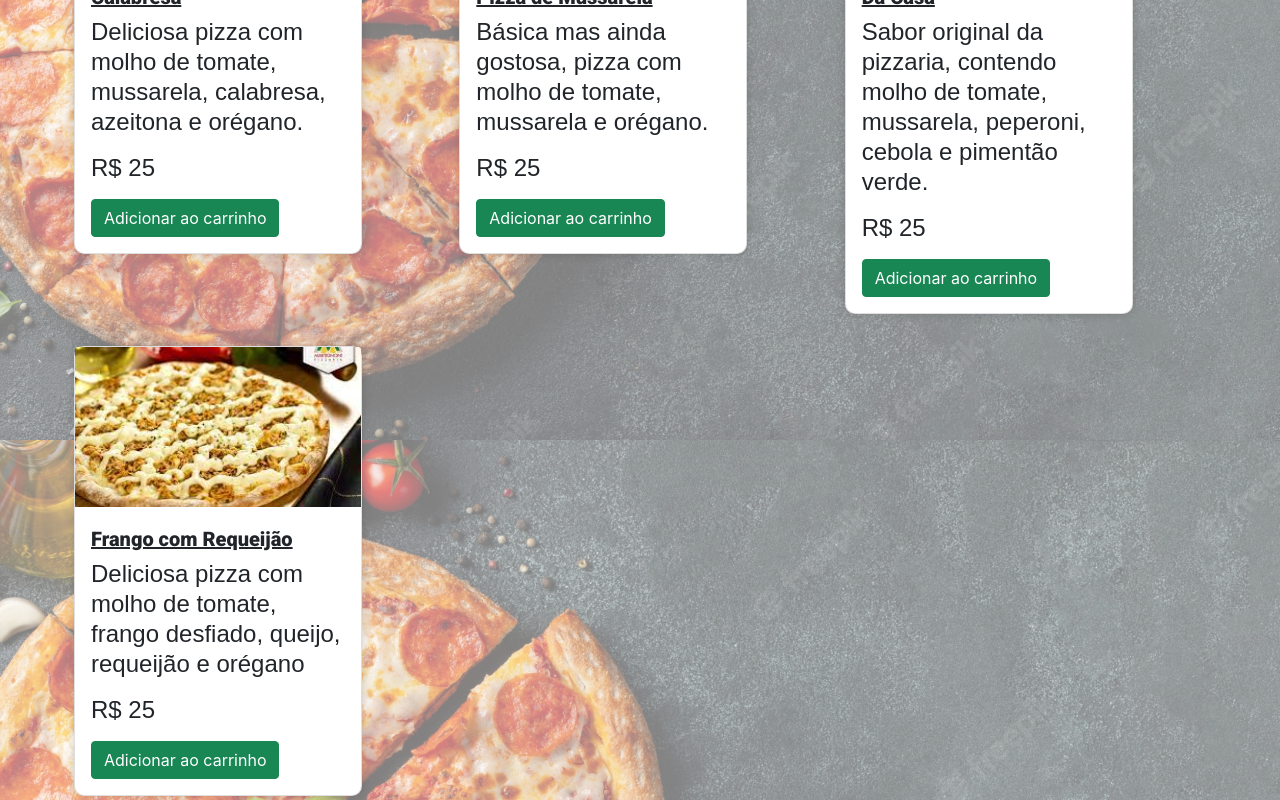
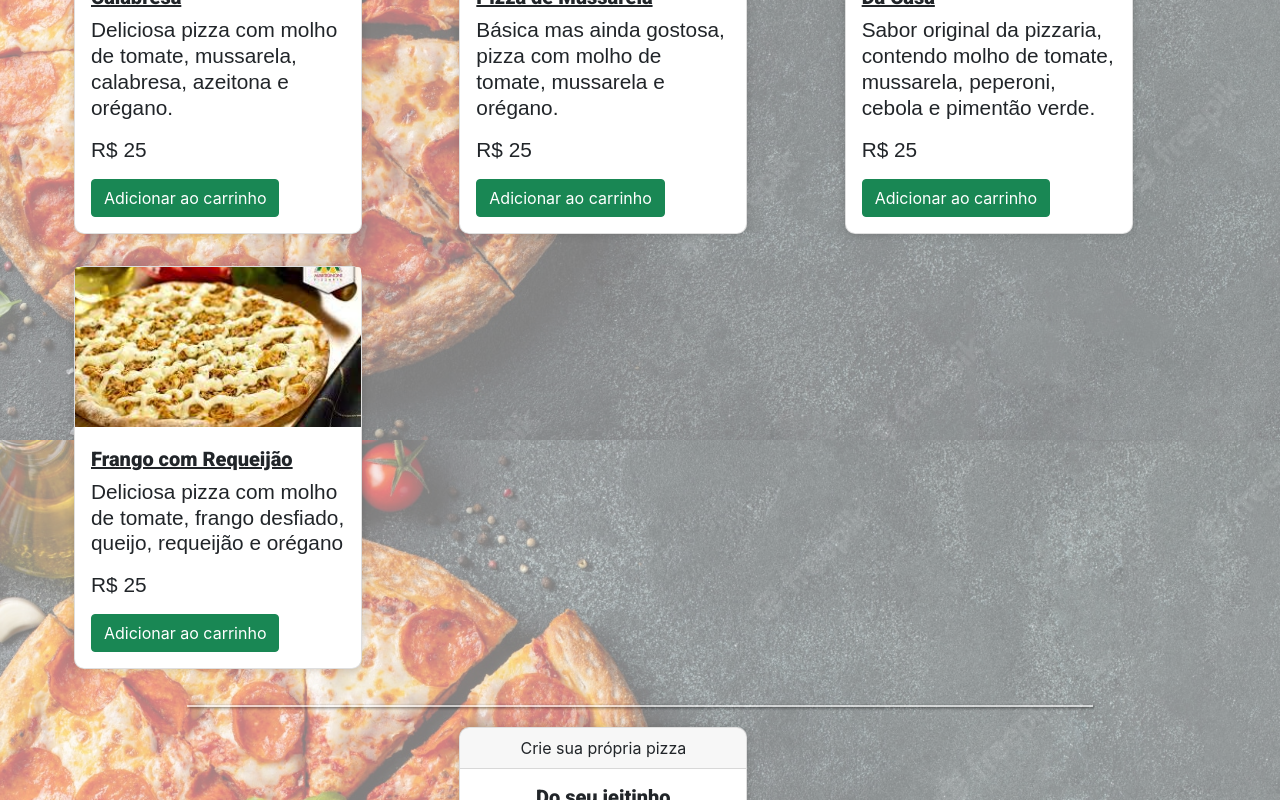
Before and after one commit to dsm-cefet-rj/ti-2022-1-grupo_8, a React (Create React App) app: page /menu in a window 1280 px wide. Shown: the part 360-1160 px from the top of the page. Built offline with nearby package versions, Linux system fonts and the light colour scheme; a web font is replaced by a local one.

Commit message:
Ajustar tamanho da fonte, animações, linha horizontal

```diff
--- a/src/index.scss
+++ b/src/index.scss
@@ -23,6 +23,10 @@ h1 {
     font-size: 3rem;
 }
 
+.sr-only {
+    display: none;
+}
+
 .card {
     width: 18rem;
     height: fit-content;
@@ -30,7 +34,7 @@ h1 {
 
     p {
         font-family: "BenchNine", sans-serif;
-        font-size: x-large;
+        font-size: 1.3em;
         line-height: 1.25;
     }
 
@@ -81,7 +85,7 @@ h1 {
     }
 
     img:hover {
-        transform: scale(1.2);
+        transform: scale(1.1);
         transition: 0.8s;
         border-radius: 20px;
     }
@@ -109,7 +113,12 @@ h1 {
 }
 
 hr {
-    margin: 20px 0;
+    margin: 20px auto;
+    width: 80%;
+    border-top: 2px solid;
+    opacity: 60%;
+    color: white;
+    box-shadow: 1px 1px 3px #000;
 }
 
 h1 {
```
